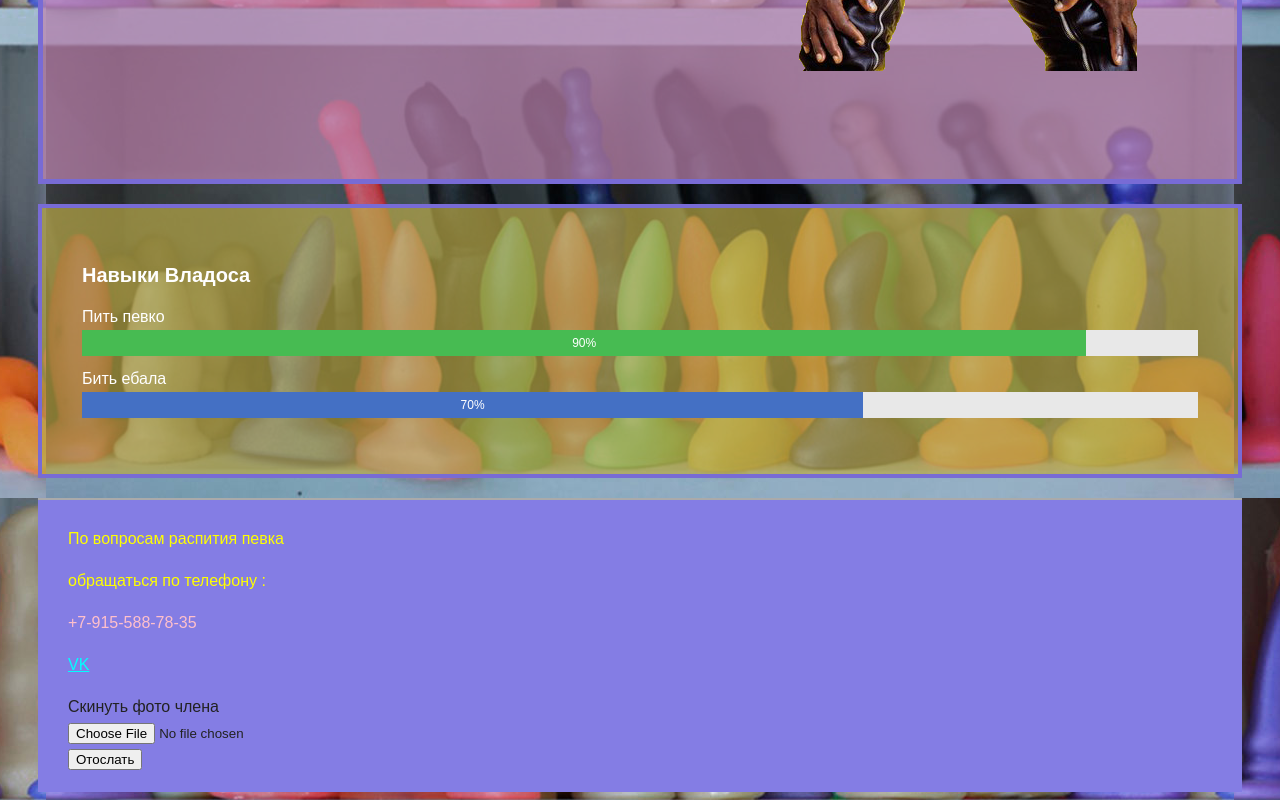
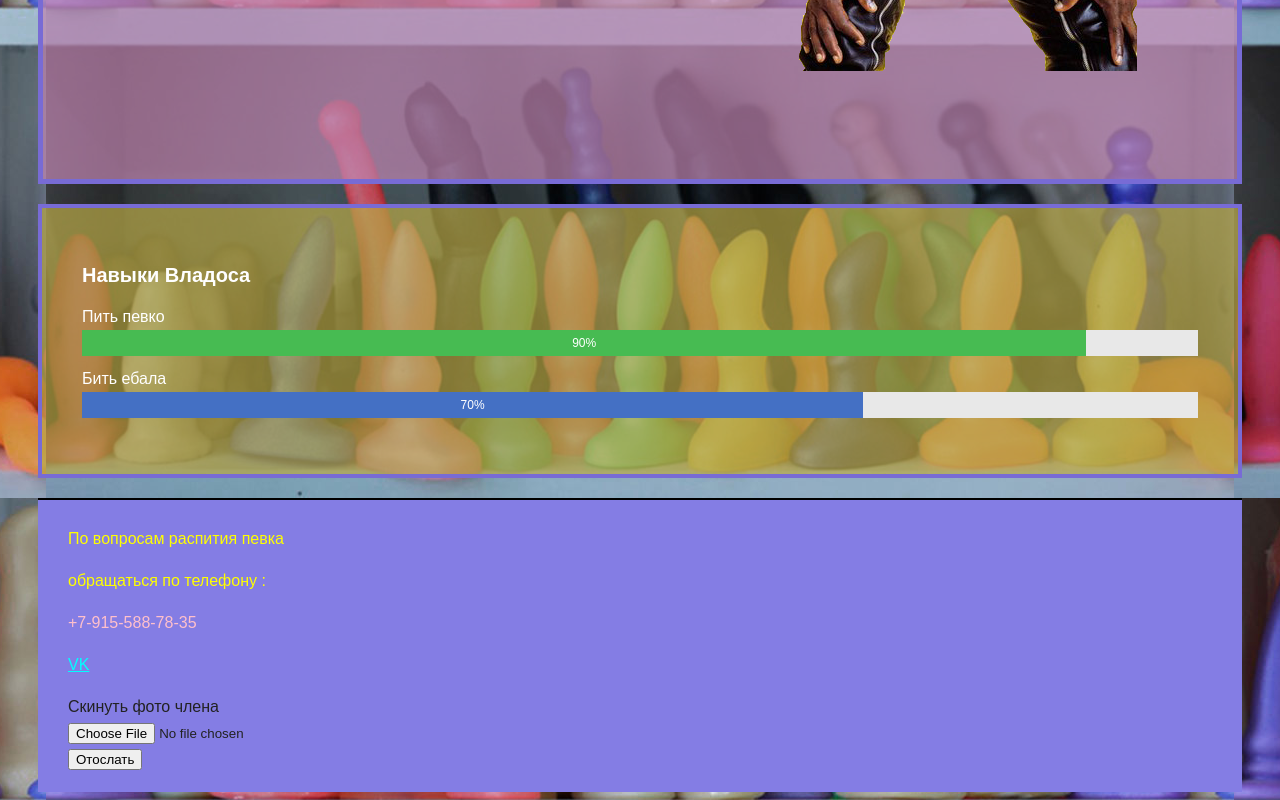
Before and after one commit to VaRyag96/superga, a plain HTML site: page index.html in a window 1280 px wide. Shown: the part 1878-2678 px from the top of the page. Drawn offline with Linux system fonts and the light colour scheme.

Commit message:
Update style.css

```diff
--- a/style.css
+++ b/style.css
@@ -61,7 +61,7 @@ footer {
   margin-top: 20px;
   padding-top: 10px;
   background-color: #847de4;
-  border-top: 2px solid #aaaaaa;
+  border-top: 2px solid black;
   padding-left: 30px;
   padding-bottom: 20px;
 }
```
